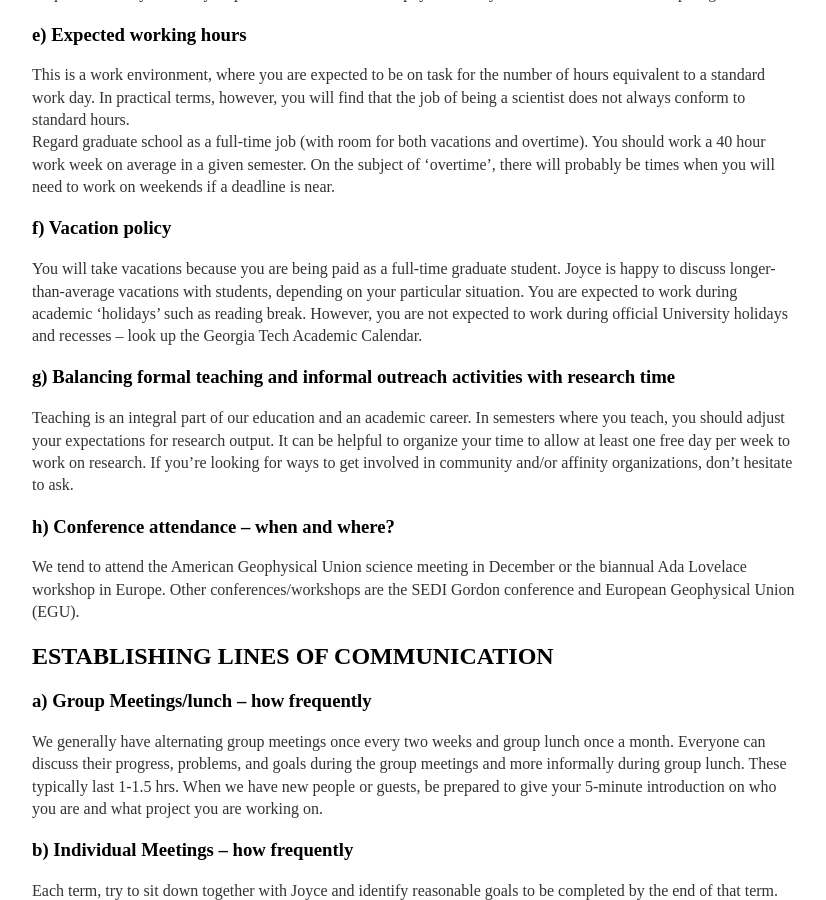
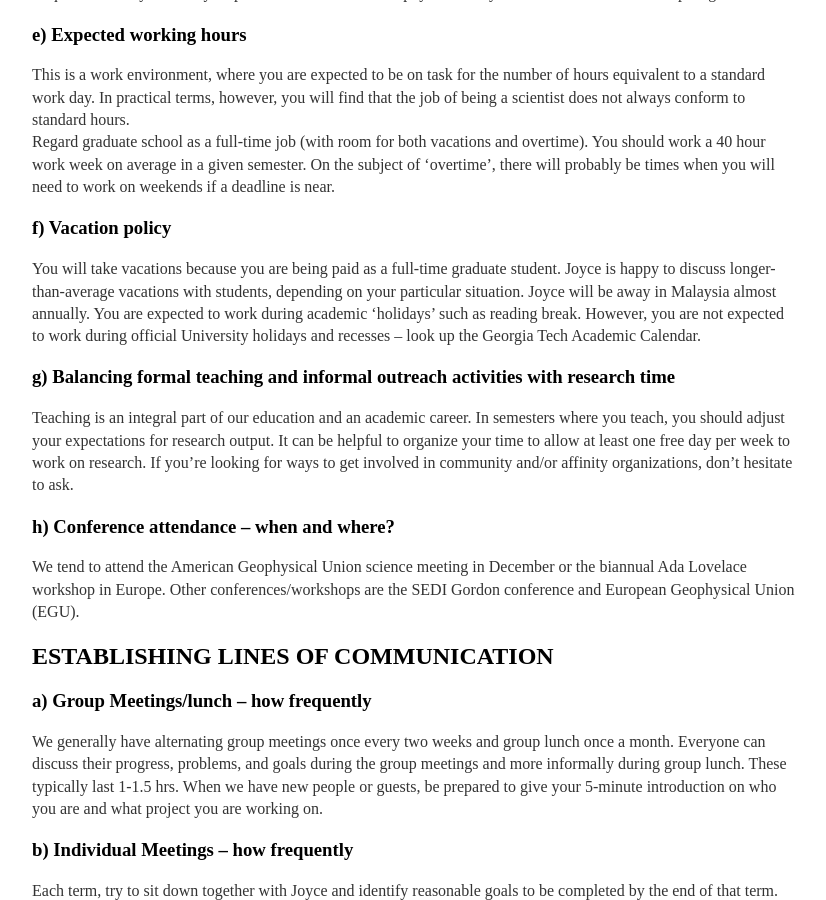
Before and after one commit to joycesim/joycesim.github.io, a Jekyll site: the page built from SimLabExpectations/index.md, in a window 1280 px wide and 900 px high, scrolled down 1150 px. Shown: the whole window, without its empty margins (224-1050 px from the left). Built offline with Jekyll 4.4.1, drawn with Linux system fonts in a browser that asks for light colours.

Commit message:
Update index.md

```diff
--- a/SimLabExpectations/index.md
+++ b/SimLabExpectations/index.md
@@ -50,7 +50,7 @@ Regard graduate school as a full-time job (with room for both vacations and over
 
 ### f)     Vacation policy
 
-You will take vacations because you are being paid as a full-time graduate student. Joyce is happy to discuss longer-than-average vacations with students, depending on your particular situation.
+You will take vacations because you are being paid as a full-time graduate student. Joyce is happy to discuss longer-than-average vacations with students, depending on your particular situation. Joyce will be away in Malaysia almost annually.
 You are expected to work during academic ‘holidays’ such as reading break. However, you are not expected to work during official University holidays and recesses -- look up the Georgia Tech Academic Calendar.
 
 ### g)    Balancing formal teaching and informal outreach activities with research time
```
